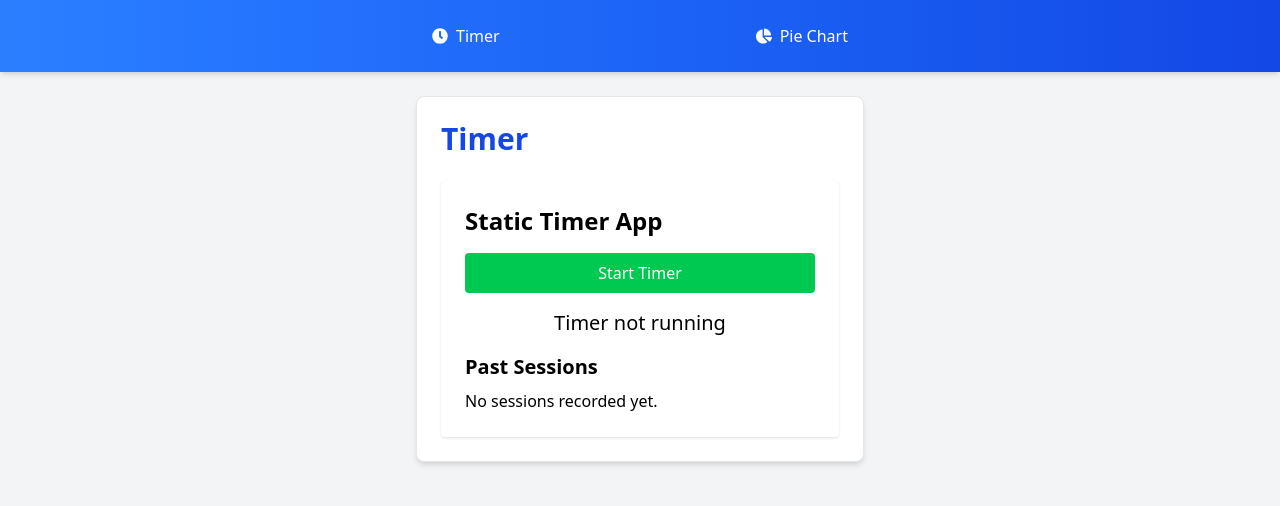
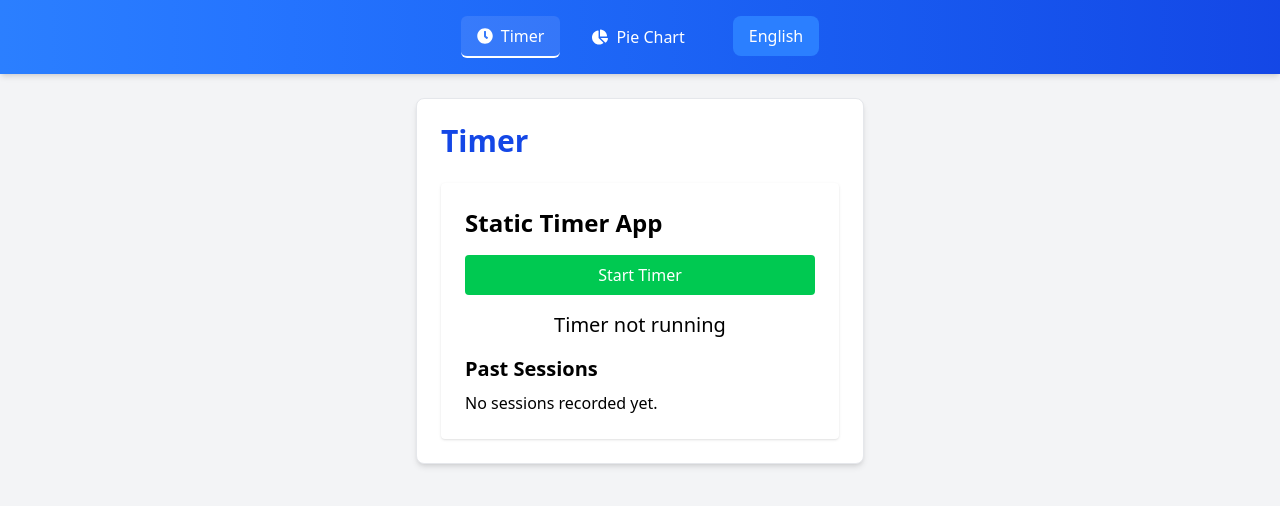
Before and after one commit to mahdimma/time-tracker, a React (Vite) app: page / in a window 1280 px wide. Shown: the top 506 px of the page. Built offline with nearby package versions, Linux system fonts and the light colour scheme.

Commit message:
add translate, fix some ui

```diff
--- /dev/null
+++ b/locales/en/translation.json
@@ -0,0 +1,18 @@
+{
+    "Timer": "Timer",
+    "Pie Chart": "Pie Chart",
+    "Static Timer App": "Static Timer App",
+    "Timer not running": "Timer not running",
+    "Session Name": "Session Name",
+    "Session Color": "Session Color",
+    "Save Session": "Save Session",
+    "Past Sessions": "Past Sessions",
+    "Clear All Sessions": "Clear All Sessions",
+    "No sessions recorded yet.": "No sessions recorded yet.",
+    "min": "min",
+    "Delete": "Delete",
+    "24-Hour Activity Chart": "24-Hour Activity Chart",
+    "No session information available.": "No session information available.",
+    "00:00 - 12:00": "00:00 - 12:00",
+    "12:00 - 24:00": "12:00 - 24:00"
+}
--- /dev/null
+++ b/locales/fa/translation.json
@@ -0,0 +1,18 @@
+{
+    "Timer": "زمان‌سنج",
+    "Pie Chart": "نمودار دایره‌ای",
+    "Static Timer App": "برنامه زمان‌سنج ایستا",
+    "Timer not running": "زمان‌سنج فعال نیست",
+    "Session Name": "نام دوره‌ی کاری",
+    "Session Color": "رنگ دوره‌ی کاری",
+    "Save Session": "ذخیره دوره‌ی کاری",
+    "Past Sessions": "دوره‌های کاری پیشین",
+    "Clear All Sessions": "پاک کردن همه دوره‌های کاری",
+    "No sessions recorded yet.": "هنوز هیچ دوره‌ی کاری ثبت نشده است.",
+    "min": "دقیقه",
+    "Delete": "حذف",
+    "24-Hour Activity Chart": "نمودار فعالیت ۲۴ ساعته",
+    "No session information available.": "اطلاعات دوره‌ی کاری موجود نیست.",
+    "00:00 - 12:00": "۰۰:۰۰ - ۱۲:۰۰",
+    "12:00 - 24:00": "۱۲:۰۰ - ۲۴:۰۰"
+}
--- a/package.json
+++ b/package.json
@@ -10,8 +10,12 @@
   },
   "dependencies": {
     "@tailwindcss/vite": "^4.0.17",
+    "i18next": "^24.2.3",
+    "i18next-browser-languagedetector": "^8.0.4",
+    "i18next-http-backend": "^3.0.2",
     "react": "^18.2.0",
     "react-dom": "^18.2.0",
+    "react-i18next": "^15.4.1",
     "react-icons": "^5.5.0",
     "react-router-dom": "^6.11.0",
     "recharts": "^2.1.11"
--- a/src/App.jsx
+++ b/src/App.jsx
@@ -5,35 +5,18 @@ import {
   Route,
   NavLink,
 } from "react-router-dom";
-import { FaClock, FaChartPie } from "react-icons/fa";
 import Timer from "./components/Timer";
 import ChartPage from "./components/ChartPage";
+import Nav from "./components/nav";
+import { useTranslation } from "react-i18next"; // Import useTranslation
 
 function App() {
+  const { t } = useTranslation(); // Get the t function
+
   return (
     <Router>
       <div className="flex flex-col min-h-screen bg-gray-100">
-        {/* Navigation Bar */}
-        <nav className="bg-gradient-to-r from-blue-500 to-blue-700 p-4 text-white shadow-md">
-          <div className="flex justify-around max-w-2xl mx-auto">
-            <NavLink
-              to="/"
-              className="flex items-center px-4 py-2 hover:bg-blue-800 rounded-md transition-colors duration-200"
-              activeClassName="border-b-2 border-white"
-            >
-              <FaClock className="mr-2" /> Timer
-            </NavLink>
-            <NavLink
-              to="/chart"
-              className="flex items-center px-4 py-2 hover:bg-blue-800 rounded-md transition-colors duration-200"
-              activeClassName="border-b-2 border-white"
-            >
-              <FaChartPie className="mr-2" /> Pie Chart
-            </NavLink>
-          </div>
-        </nav>
-
-        {/* Main Content */}
+        <Nav />
         <div className="flex-grow p-4 sm:p-6">
           <Routes>
             <Route
@@ -42,7 +25,7 @@ function App() {
                 <div className="flex flex-col items-center justify-center h-full">
                   <div className="bg-white p-4 sm:p-6 rounded-lg shadow-md border border-gray-200 w-full max-w-md">
                     <h1 className="text-3xl font-bold text-blue-700 mb-6">
-                      Timer
+                      {t("Timer")} {/* Use t('Timer') here as well */}
                     </h1>
                     <Timer />
                   </div>
@@ -55,7 +38,7 @@ function App() {
                 <div className="flex flex-col items-center justify-center h-full">
                   <div className="bg-white p-4 sm:p-6 rounded-lg shadow-md border border-gray-200 w-full max-w-md">
                     <h1 className="text-3xl font-bold text-blue-700 mb-6">
-                      Clock Chart
+                      {t("Pie Chart")} {/* Use t('Pie Chart') here as well */}
                     </h1>
                     <ChartPage />
                   </div>
--- a/src/components/ChartPage.jsx
+++ b/src/components/ChartPage.jsx
@@ -1,5 +1,6 @@
 import React, { useEffect, useState } from "react";
 import { getSessions } from "../utils/localStorage";
+import { useTranslation } from "react-i18next"; // Import useTranslation
 
 function polarToCartesian(centerX, centerY, radius, angle) {
   return {
@@ -44,6 +45,7 @@ function ChartPage() {
   const [transformedSessions, setTransformedSessions] = useState([]);
   const [firstHalfSessions, setFirstHalfSessions] = useState([]);
   const [secondHalfSessions, setSecondHalfSessions] = useState([]);
+  const { t } = useTranslation(); // Get the t function
 
   const chartRadius = 100; // کاهش شعاع برای جا شدن دو نمودار
   const centerX = 150;
@@ -174,7 +176,7 @@ function ChartPage() {
 
   return (
     <div className="max-w-md mx-auto bg-white p-6 rounded shadow">
-      <h1 className="text-2xl font-bold mb-4">نمودار فعالیت‌های ۲۴ ساعته</h1>
+      <h1 className="text-2xl font-bold mb-4">{t("24-Hour Activity Chart")}</h1>
       <svg width={300} height={300}>
         <circle cx={150} cy={150} r={chartRadius + 20} fill="#f0f0f0" />
         {transformedSessions.map((session, index) => {
@@ -238,7 +240,9 @@ function ChartPage() {
         })}
       </svg>
 
-      {transformedSessions.length === 0 && <p>اطلاعات جلسه موجود نیست.</p>}
+      {transformedSessions.length === 0 && (
+        <p>{t("No session information available.")}</p>
+      )}
       {transformedSessions.length > 0 && (
         <ul className="mt-4">
           {transformedSessions.map((session, index) => (
@@ -256,7 +260,7 @@ function ChartPage() {
       <div className="flex justify-around flex-col mt-8">
         {/* نمودار 12 ساعته اول */}
         <div>
-          <h2 className="text-lg font-bold mb-2">00:00 - 12:00</h2>
+          <h2 className="text-lg font-bold mb-2">{t("00:00 - 12:00")}</h2>
           <svg width={300} height={300}>
             <circle cx={150} cy={150} r={chartRadius} fill="#f0f0f0" />
             {firstHalfSessions.map((session, index) => {
@@ -346,7 +350,7 @@ function ChartPage() {
 
         {/* نمودار 12 ساعته دوم */}
         <div>
-          <h2 className="text-lg font-bold mb-2">12:00 - 24:00</h2>
+          <h2 className="text-lg font-bold mb-2">{t("12:00 - 24:00")}</h2>
           <svg width={300} height={300}>
             <circle cx={150} cy={150} r={chartRadius} fill="#f0f0f0" />
             {secondHalfSessions.map((session, index) => {
--- /dev/null
+++ b/src/components/MyLanguageSwitcher.jsx
@@ -0,0 +1,32 @@
+import React from "react";
+import { useTranslation } from "react-i18next";
+
+function LanguageSwitcher() {
+  const { i18n } = useTranslation();
+
+  const changeLanguage = (lng) => {
+    i18n.changeLanguage(lng);
+  };
+
+  return (
+    <div className="flex space-x-2 rtl:space-x-reverse">
+      {i18n.language === "en" ? (
+        <button
+          onClick={() => changeLanguage("fa")}
+          className="px-4 py-2 rounded-lg transition-all duration-300 bg-blue-500 text-white"
+        >
+          English
+        </button>
+      ) : (
+        <button
+          onClick={() => changeLanguage("en")}
+          className="px-4 py-2 rounded-lg transition-all duration-300 bg-blue-500 text-white"
+        >
+          فارسی
+        </button>
+      )}
+    </div>
+  );
+}
+
+export default LanguageSwitcher;
--- /dev/null
+++ b/src/components/nav.jsx
@@ -0,0 +1,51 @@
+import React from "react";
+import { NavLink } from "react-router-dom";
+import { FaClock, FaChartPie } from "react-icons/fa";
+import { useTranslation } from "react-i18next";
+import MyLanguageSwitcher from "./MyLanguageSwitcher";
+
+const Nav = () => {
+  const { t } = useTranslation();
+
+  const navLinkStyles = ({ isActive }) => ({
+    display: "flex",
+    alignItems: "center",
+    padding: "0.5rem 1rem",
+    borderRadius: "0.375rem",
+    transition: "all 0.2s",
+    backgroundColor: isActive ? "rgba(255, 255, 255, 0.1)" : "transparent",
+    borderBottom: isActive ? "2px solid white" : "none",
+  });
+
+  return (
+    <nav className="bg-gradient-to-r from-blue-500 to-blue-700 p-4 text-white shadow-md sticky top-0 z-50">
+      <div className="flex flex-col items-center max-w-3xl mx-auto">
+        <div className="flex space-x-4">
+          <NavLink
+            to="/"
+            style={navLinkStyles}
+            className="hover:bg-blue-800 transition-colors duration-200"
+          >
+            <FaClock className="mr-2" />
+            <span>{t("Timer")}</span>
+          </NavLink>
+
+          <NavLink
+            to="/chart"
+            style={navLinkStyles}
+            className="hover:bg-blue-800 transition-colors duration-200"
+          >
+            <FaChartPie className="mr-2" />
+            <span>{t("Pie Chart")}</span>
+          </NavLink>
+
+          <div className="ml-4">
+            <MyLanguageSwitcher />
+          </div>
+        </div>
+      </div>
+    </nav>
+  );
+};
+
+export default Nav;
--- /dev/null
+++ b/src/i18n.jsx
@@ -0,0 +1,32 @@
+import i18n from "i18next";
+import { initReactI18next } from "react-i18next";
+import LanguageDetector from "i18next-browser-languagedetector";
+import HttpApi from "i18next-http-backend";
+
+i18n
+  .use(HttpApi)
+  .use(LanguageDetector)
+  .use(initReactI18next)
+  .init({
+    fallbackLng: "en",
+    debug: true,
+
+    backend: {
+      loadPath: "/locales/{{lng}}/{{ns}}.json",
+    },
+
+    detection: {
+      order: ["localStorage", "cookie", "htmlTag", "path", "subdomain"],
+      caches: ["localStorage", "cookie"],
+    },
+
+    interpolation: {
+      escapeValue: false,
+    },
+
+    ns: ["translation"],
+    defaultNS: "translation",
+    preload: ["en", "fa"],
+  });
+
+export default i18n;
--- a/src/index.jsx
+++ b/src/index.jsx
@@ -2,5 +2,6 @@ import React from "react";
 import ReactDOM from "react-dom/client";
 import "./index.css";
 import App from "./App";
+import "./i18n";
 
 ReactDOM.createRoot(document.getElementById("root")).render(<App />);
```
Also changed, not shown: src/components/Timer.jsx (+17 -9 lines), 1 other file (tests, documents, lock files or other folders).
